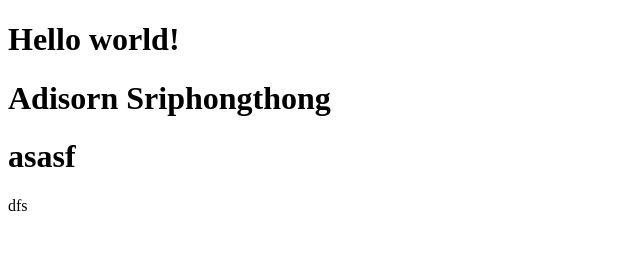
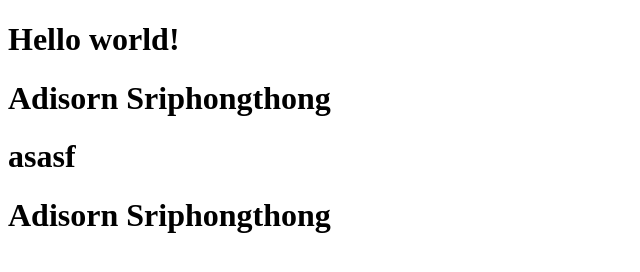
Before and after one commit to adisornsriphongthong/project-git, a plain HTML site: page index.html in a window 1280 px wide. Shown: the whole page, without its empty margins (0-640 px from the left). Drawn offline with Linux system fonts and the light colour scheme.

Commit message:
Edit h1 last name Adisorn Sriphongthong

```diff
--- a/index.html
+++ b/index.html
@@ -9,6 +9,6 @@
     <h1>Hello world!</h1>
     <h1>Adisorn Sriphongthong</h1>
     <h1>asasf</h1>
-    dfs
+    <h1>Adisorn Sriphongthong</h1>
 </body>
 </html>
```
